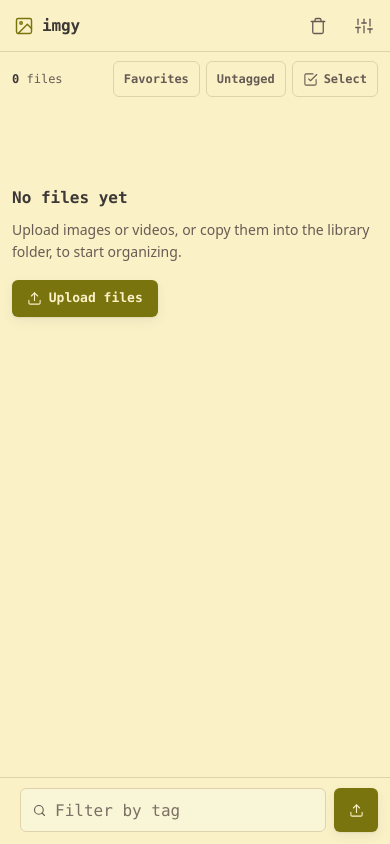
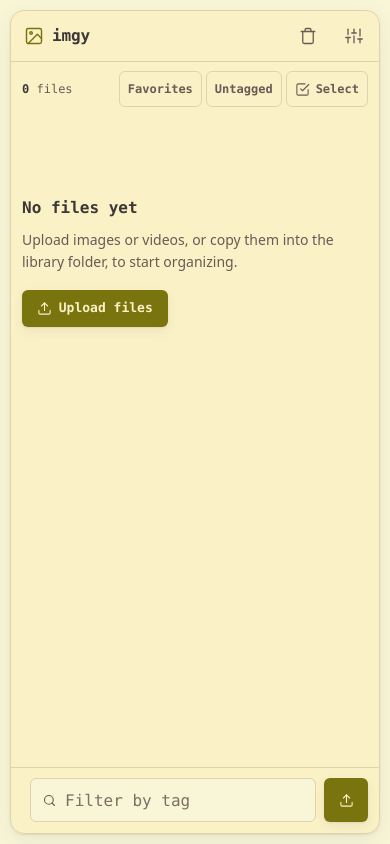
Before and after one commit to cavecomputing/imgy, a Flask app: page / in a window 390 px wide. Run offline with Flask 3, Linux system fonts and the light colour scheme; data that the repository does not hold is empty; some libraries are stand-ins or nearby versions.

Commit message:
Bring back the page frame and its gap on every screen
Matt asked for the rounded frame and 10px gap back after ca9e77d removed them. This reverts
ca9e77d, so the frame, the lightbox inset, and the phone bars and dialogs sit inside it again as
in 38a2e05, 47931fa and 644505f. The title-bar overlay rules that ca9e77d edited were already
deleted by 1b221aa and stay deleted.

Checked in Chromium at 1280px and 390px (gallery and viewer): the frame is drawn on both.

Co-Authored-By: Claude Sonnet 5.5 <noreply@anthropic.com>
Claude-Session: https://claude.ai/code/session_019njjxrLmpcpyY6STaXQSNb

```diff
--- a/imgy/static/style.css
+++ b/imgy/static/style.css
@@ -18,7 +18,8 @@
     --radius: 10px;
     --radius-lg: 14px;
     --ease: 160ms ease;
-    --topbar-h: 56px;
+    --shell-gap: 10px; /* the ground showing around the page */
+    --topbar-h: calc(56px + var(--shell-gap)); /* viewport top to the bottom of the top bar */
     --subbar-h: 52px;
 
     /* Overlays on top of images keep a dark ground in both themes */
@@ -88,9 +89,10 @@
 /* ---------- base ---------- */
 *, *::before, *::after { margin: 0; padding: 0; box-sizing: border-box; }
 img { image-orientation: from-image; }
-html { -webkit-text-size-adjust: 100%; }
+html { -webkit-text-size-adjust: 100%; background: var(--bg-page); }
 body {
     min-height: 100vh;
+    padding: 0 var(--shell-gap) var(--shell-gap);
     font-family: var(--font-sans);
     font-size: 15px;
     line-height: 1.6;
@@ -98,6 +100,19 @@ body {
     background: var(--bg-surface);
     -webkit-font-smoothing: antialiased;
     overflow-x: hidden;
+}
+/* The rounded frame cozy draws around its page. The page itself still scrolls, so the frame is
+   laid over it: the huge spread paints the ground everywhere outside the window, rounding its
+   corners and hiding whatever scrolls into the gap. */
+body::before {
+    content: "";
+    position: fixed;
+    inset: var(--shell-gap);
+    z-index: 200;
+    border: 1px solid var(--border);
+    border-radius: var(--radius-lg);
+    box-shadow: var(--shadow), 0 0 0 100vmax var(--bg-page);
+    pointer-events: none;
 }
 button, input, select, textarea { font: inherit; color: inherit; }
 button { cursor: pointer; }
@@ -279,7 +294,7 @@ svg.i-fill { fill: currentColor; stroke: none; }
     display: flex;
     align-items: center;
     gap: 6px;
-    padding: 0 12px 0 16px;
+    padding: var(--shell-gap) 12px 0 16px; /* the top gap is hidden under the frame */
     background: var(--bg-surface);
     border-bottom: 1px solid var(--border);
 }
@@ -1489,8 +1514,8 @@ body.drag-over::after {
 }
 
 @media (max-width: 768px) {
-    :root { --topbar-h: 52px; }
-    .topbar { gap: 2px; padding: 0 4px 0 14px; }
+    :root { --topbar-h: calc(52px + var(--shell-gap)); }
+    .topbar { gap: 2px; padding: var(--shell-gap) 4px 0 14px; }
     .brand { margin-right: auto; }
     .theme-btn { display: none; }
     .icon-btn { width: 44px; height: 44px; }
@@ -1499,9 +1524,9 @@ body.drag-over::after {
     /* the filter and upload move to a bar at the bottom, in reach of a thumb */
     .topbar-filter {
         position: fixed;
-        left: 0;
-        right: 0;
-        bottom: var(--keyboard-inset, 0px);
+        left: var(--shell-gap);
+        right: var(--shell-gap);
+        bottom: max(var(--shell-gap), var(--keyboard-inset, 0px));
         z-index: 120;
         margin: 0;
         gap: 8px;
@@ -1514,18 +1539,18 @@ body.drag-over::after {
     .cmd-input { font-size: 16px; } /* under 16px, iOS zooms the page when the field takes focus */
     .cmd-kbd, .keys-hw { display: none; }
     .upload-btn { width: 44px; height: 44px; }
-    .filter-pop { top: auto; bottom: calc(100% + 8px); width: calc(100vw - 24px); }
+    .filter-pop { top: auto; bottom: calc(100% + 8px); width: calc(100vw - 32px - 2 * var(--shell-gap)); }
     .filter-pop-list { max-height: min(360px, calc(100vh - 260px)); }
 
-    .subbar { position: static; height: 54px; gap: 6px; padding: 0 12px; }
+    .subbar { position: static; height: 54px; gap: 4px; padding: 0 12px; }
     .lib-count-extra, .lib-count-total, .lib-count-unit { display: none; }
-    .toggle { height: 36px; gap: 6px; padding: 0 10px; }
+    .toggle { height: 36px; gap: 6px; padding: 0 8px; }
     .toggle .kbd, .size-ctl { display: none; }
     .toggle:not(#selectModeBtn) svg.i { display: none; }
 
     .gallery { padding: 10px 12px calc(96px + env(safe-area-inset-bottom)); }
     .image-grid { column-gap: 10px; }
-    .image-card { margin-bottom: 10px; scroll-margin: 64px 0 100px; }
+    .image-card { margin-bottom: 10px; scroll-margin: calc(var(--topbar-h) + 12px) 0 100px; }
     .card-foot { height: 30px; gap: 6px; padding: 0 8px; }
     .card-title, .card-tag-btn { font-size: 11px; }
     .card-star { width: 13px; height: 13px; }
```
Also changed, not shown: other parts of imgy/static/style.css (+29 -16 lines).
